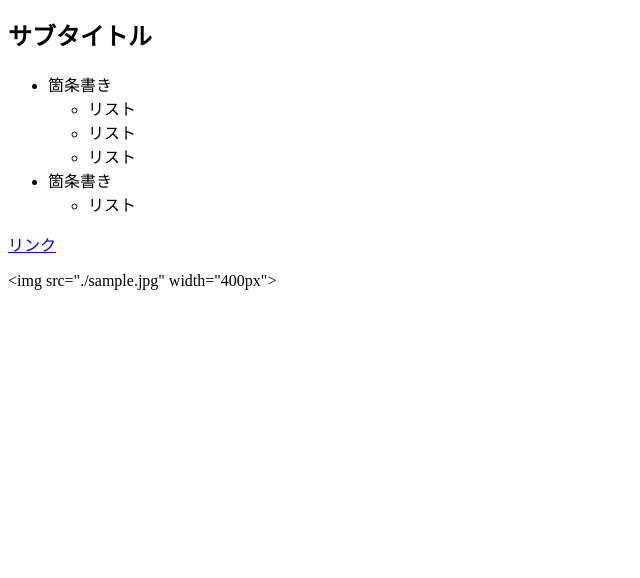
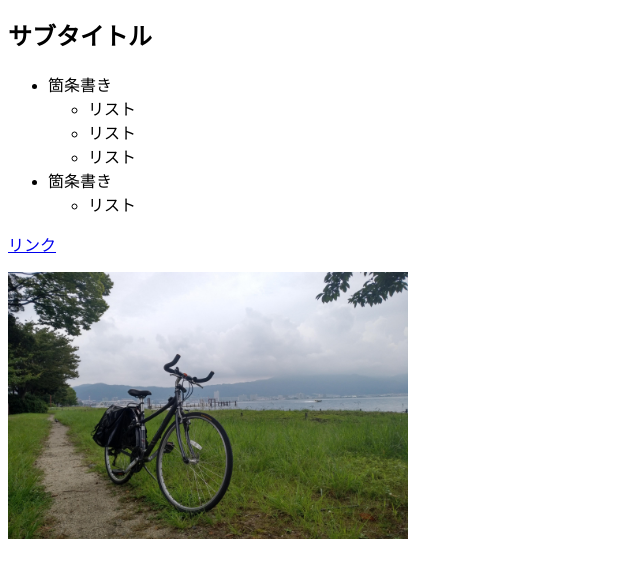
Before and after one commit to YUUKIToriyama/bicycle.toriyama.dev, a plain HTML site: page template/index.html in a window 1280 px wide. Shown: the part 102-680 px from the top of the page, without its empty margins (0-640 px from the left). Drawn offline with Linux system fonts and the light colour scheme.

Commit message:
deploy: cb9961fcdf34a4637c955bfee8954247b7e0e15f

```diff
--- a/template/index.html
+++ b/template/index.html
@@ -40,5 +40,5 @@
 </li>
 </ul>
 <p><a href="https://github.com/yuukitoriyama" rel="nofollow">リンク</a></p>
-<p>&lt;img src=&quot;./sample.jpg&quot; width=&quot;400px&quot;&gt;</p>
+<p><img src="./sample.jpg" alt="画像" width="400"></p>
 </body></html>
```
